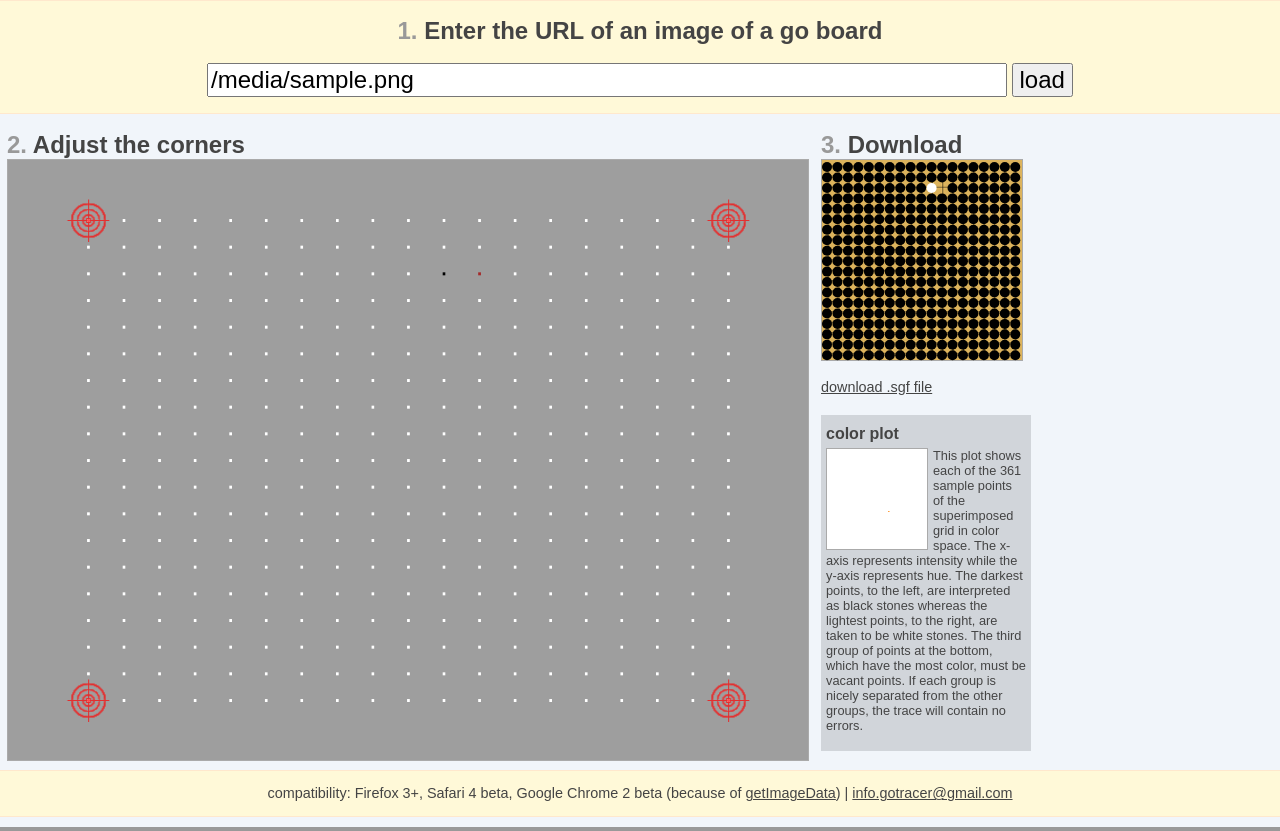
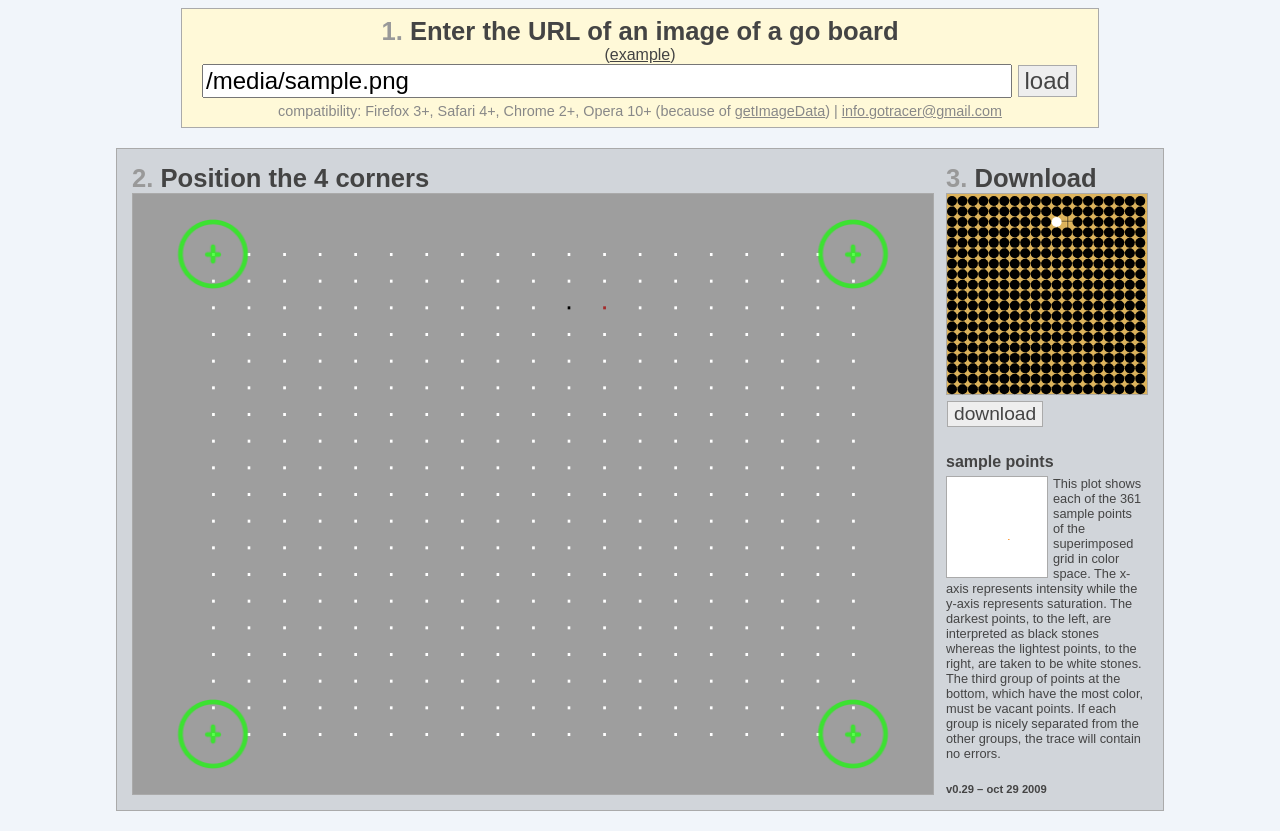
Before and after one commit to sjoerdvisscher/GoTracer, a Python web app: template templates/gotracer.html in a window 1280 px wide. Run offline with Jinja, Linux system fonts and the light colour scheme; the template is opened without the code that fills it: most values are stand-ins (such as "Sample title", 1, 10 or a date in 2020).

Commit message:
found a newer version on my HDD while cleaning up!

```diff
--- a/app.yaml
+++ b/app.yaml
@@ -1,5 +1,5 @@
 application: go-tracer
-version: 1
+version: test
 runtime: python
 api_version: 1
 
--- a/css/gotracer.css
+++ b/css/gotracer.css
@@ -15,10 +15,9 @@ h1
   margin: 0; padding: 0.2em;
 }
 
-
-
 .step
 {
+  font-size: 160%;
   color: #444444;
   margin:0;
 }
@@ -31,12 +30,66 @@ h1
 
 form
 {
-  z-index:1;
+  text-align:center;
+  width: 900px;
+  margin: auto;
   background: #FFF9D8;
   border-top: 1px solid #FFE8CD;
   border-bottom: 1px solid #FFE8CD;
-  padding: 1em; margin: 0;
-  margin-bottom:10px;
+  border: 1px solid #aaaaaa;
+  padding: 0.5em;
+  margin-bottom:20px;
+}
+
+.image-url
+{
+  font-size:150%;
+  width: 90%;
+}
+
+button
+{
+  font-size:150%;
+  background-color: #EEEEEE;
+  border: 1px solid #aaaaaa;
+  margin: 1px;
+  color: #444444;
+}
+
+button:hover
+{
+  cursor:hand;
+  background-color: #F4F4F4;
+  color: #505050;
+}
+
+button:active
+{
+  color: #FF2222;
+}
+
+.notes
+{
+  margin-top: 5px;
+  background: #FFF9D8;
+  color: #888888;
+  text-align:center;
+  font-size: 90%;
+}
+
+.notes a
+{
+  color: #888888;
+}
+
+#canvases
+{
+  margin:auto;
+  display: none;
+  background-color: #d1d5dA;
+  margin-bottom: 20px;
+  border: 1px solid #aaaaaa;
+  padding: 0.5em;
 }
 
 td
@@ -44,34 +97,9 @@ td
   vertical-align: top;
 }
 
-.image-url
-{
-  font-size:150%;
-  width: 800px;
-}
-
-.trace-button,
-.download-button
-{
-  font-size:150%;
-}
-
-#canvases
-{
-  margin-left: auto;
-  margin-right: auto;
-  display: none;
-}
-
 #image
 {
   border: 1px solid #aaaaaa;
-}
-
-.plotContainer
-{
-    background-color: #d1d5dA;
-      padding: 5px 5px 5px 5px;
 }
 
 .plotHeader
@@ -86,7 +114,7 @@ td
   border: 1px solid #aaaaaa;
   width: 100px;
   height: 100px;
-  float:left;
+  float: left;
   margin-right: 5px;
 }
 
@@ -104,11 +132,12 @@ td
   background-image: url('../images/blank_board.png');
   width: 200px;
   height: 200px;
+  margin-bottom: 5px;
 }
 #preview
 {
   position: absolute;
-  margin-top: -200px;
+  margin-top: -205px;
 }
 
 #preview:hover
@@ -121,21 +150,33 @@ a
   color: #444444;
 }
 
-a.download
+button.download
 {
-  font-size:90%;
+  font-size: 120%;
+}
+/*.download
+{
+  font-size:120%;
   color: #444444;
-  xfont-style:italic;
+  border: 1px solid #aaaaaa;
+  background-color: #EEEEEE;
+  margin: 1px;
+}
+.download:hover
+{
+  cursor: hand;
+  border: 2px solid red;
+  margin:0;
+}*/
+#match
+{
+  color: red;
+  font-size:70%;
+  font-weight:normal;
 }
 
-.footer
+.version
 {
-  z-index:1;
-  background: #FFF9D8;
-  color: #444444;
-  border-top: 1px solid #FFE8CD;
-  border-bottom: 1px solid #FFE8CD;
-  padding: 1em; margin: 0;
-  margin-bottom:10px;
-  font-size: 90%;
+  font-size:70%;
+  font-weight: bold;
 }
--- a/index.yaml
+++ b/index.yaml
@@ -1,4 +1,9 @@
 indexes:
+  - kind: Trace
+    properties:
+    - name: imageUrl
+    - name: match
+      direction: desc
 
 # AUTOGENERATED
 
--- a/js/gotracer.js
+++ b/js/gotracer.js
@@ -46,7 +46,6 @@ GoTracer.prototype.startScan = function()
   this.quickPartition(sets, 50);
   this.partition(sets, 3);
   this.assignSets(sets);
-
   this.drawCrosshairs();
 };
 GoTracer.prototype.drawImage = function()
@@ -202,6 +201,11 @@ GoTracer.prototype.assignSets = function(sets)
   this.whiteSet.drawDebug(this.debugCtx, "rgb(160,160,160)");
   this.boardSet.drawDebug(this.debugCtx, "rgb(255,160,64)");
 };
+GoTracer.prototype.getMatch = function()
+{
+  return 1/3 * ( this.blackSet.getSpread() + this.whiteSet.getSpread() + this.boardSet.getSpread() );
+}
+
 GoTracer.prototype.getSGF = function()
 {
   var blackCoords = this.blackSet.points.map(function(pt) { return pt.coord; })
@@ -331,6 +335,14 @@ PointSet.prototype.drawDebug = function(ctx, color)
   // ctx.fillStyle = "green";
   // ctx.fillRect(this.y/2 - 1, this.x/2 + 128 - 2, 2, 4);
 }
+PointSet.prototype.getSpread = function()
+{
+  var total = 0;
+  var thisSet = this;
+  this.points.map(function(p) { total += Math.abs(thisSet.x - p.x) + Math.abs(thisSet.y - p.y); } );
+  return 100 - total / this.points.length;
+}
+
 
 function drawPixel(ctx, rgb, x, y)
 {
--- a/templates/gotracer.html
+++ b/templates/gotracer.html
@@ -1,65 +1,98 @@
-<title>Go Tracer</title>
-<style>html, body {margin:0; padding:0; text-align: center;}</style>
+<head>
+<meta name="verify-v1" content="yqTeVksWGzG6l+qNxgcBcOVmbLOkFq9nkusEGBbaz/E=" />
+<title>Go Tracer &ndash; scan the image of a Go board and convert it to an .sgf file</title>
+<link rel="icon" type="image/png" href="/images/favicon.png"/>
 <link href="css/gotracer.css" rel="stylesheet" />
 <script src="js/gotracer.js"></script>
 <script src="js/preview.js"></script>
+</head>
+<body onload="goTracer.startScan(); preview.update(goTracer); displayMatch(Math.round(goTracer.getMatch()))">
+  <form>
+    <h2 class="step"><span class="number">1. </span>Enter the URL of an image of a go board</h2> (<a href="/?image=http%3A%2F%2Ffarm4.static.flickr.com%2F3148%2F2529170737_3e543331da_o.jpg#201,54,82,549,809,540,690,50">example</a>) <br/>
+    <input type="text" class="image-url" name="image" value="{{ image }}" title="enter the url of the image" />
+    <button type="submit" class="load">load</button>
 
-<body onload="goTracer.startScan(); preview.update(goTracer);">
-
-  <form>
-    <h2 class="step"><span class="number">1. </span>Enter the URL of an image of a go board</h2><br/>
-    <input type="text" class="image-url" name="image" value="{{ image }}" title="enter the url of the image" />
-    <button type="submit" class="trace-button" title="click to load the image">load</button>
+    <div class="notes">
+      compatibility: Firefox 3+, Safari 4+, Chrome 2+, Opera 10+ (because of <a href="http://www.whatwg.org/specs/web-apps/current-work/multipage/the-canvas-element.html#pixel-manipulation">getImageData</a>)
+      |
+      <a href="mailto:info.gotracer@gmail.com">info.gotracer@gmail.com</a>
+    </div>
   </form>
-
 
   <table id="canvases" cellpadding="5" class="canvases">
     <tr>
-      <td rowspan="2">
-        <h2 class="step"><span class="number">2. </span>Adjust the corners</h2>
-        <canvas id="image" width="900" height="600" title="click or drag to adjust the corners"></canvas>
+      <td rowspan="3">
+        <h2 class="step"><span class="number">2. </span>Position the 4 corners <span id="match"></span></h2>
+        <canvas id="image" width="900" height="600"></canvas>
       </td>
       <td>
         <h2 class="step"><span class="number">3. </span>Download</h2>
         <div id="preview-background"></div>
-        <canvas id="preview" title="download .sgf file" width="200" height="200" title="preview" onclick="location = 'game.sgf?'+goTracer.getSGF(); return false;"></canvas>
-        <br/>
-        <a class="download" href="#" onclick="location = 'game.sgf?'+goTracer.getSGF(); return false;">download .sgf file</a>
+        <canvas id="preview" width="200" height="200" onclick="downloadSGF(); return false;"></canvas>
+
+        <!-- <span class="download">&gt; </span><a class="download" href="#" onclick="downloadSGF(); return false;">download .sgf file</a>
+        -->
+        <button class="download" onclick="downloadSGF(); return false;">download</button>
       </td>
     </tr>
     <tr>
       <td>
+
         <div class="plotContainer">
-        <h3 class="plotHeader">color plot</h3>
+        <h3 class="plotHeader">sample points</h3>
           <p class="plotExplanation">
-            <canvas id="colorPlot" width="128" height="256" title="color plot"></canvas>
+            <canvas id="colorPlot" width="128" height="256"></canvas>
             This plot shows each of the 361 sample points of the superimposed grid in color space. The x-axis represents intensity while the y-axis
-            represents hue.
+            represents saturation.
             The darkest points, to the left, are interpreted as black stones whereas the lightest points, to the right, are taken to be  white stones.
             The third group of points at the bottom, which have the most color, must be vacant points.
             If each group is nicely separated from the other groups, the trace will contain no errors.
           </p>
-          </div>
+
+        </div>
       </td>
+    </tr>
     <tr>
+      <td style="vertical-align: bottom;">
+        <p class="version">v0.29 &ndash; oct 29 2009<p>
+      </td>
+    </tr>
   </table>
 
-  <div class="footer">
-     compatibility: Firefox 3+, Safari 4 beta, Google Chrome 2 beta (because of <a href="http://www.whatwg.org/specs/web-apps/current-work/multipage/the-canvas-element.html#pixel-manipulation">getImageData</a>)
-     |
-     <a href="mailto:info.gotracer@gmail.com">info.gotracer@gmail.com</a>
+<!--
+  <div class="instructions" style="margin: auto; width: 500px; background-color: #d1d5dA; padding:10px;">
+    <h2 class="step">instructions</h2>
+    <br/>
+    <h2 class="step"><span class="number">1. </span>Enter the URL of an image of a go board</h2>
+    <p>example: <img style="float: left;" src="http://senseis.xmp.net/images/goban-alignright.jpg"> </img> <a href="http://senseis.xmp.net/images/goban-alignright.jpg">http://senseis.xmp.net/images/goban-alignright.jpg<a/>
+      <div style="clear:both;"/>
+    </p>
+    <h2 class="step"><span class="number">2. </span>Position the 4 corners</h2>
+    <p>Drag the 4 crosshairs to match the 4 corners fo the Go board.</p>
+    <h2 class="step"><span class="number">3. </span>Download .sgf</h2>
+    <p>Click on the download link to download the .sgf file of the board position</p>
   </div>
+-->
+
+<!-- Google analytics -->
+<script type="text/javascript">
+var gaJsHost = (("https:" == document.location.protocol) ? "https://ssl." : "http://www.");
+document.write(unescape("%3Cscript src='" + gaJsHost + "google-analytics.com/ga.js' type='text/javascript'%3E%3C/script%3E"));
+</script>
+<script type="text/javascript">
+try {
+var pageTracker = _gat._getTracker("UA-8243880-1");
+pageTracker._trackPageview();
+} catch(err) {}</script>
+<!-- END Google Analytics -->
+
 </body>
 <script>
-// sorry Sjoerd... I'm just really lazy :-)
-function $(id) {
-    return document.getElementById(id);
-}
-
 var url = "{{ image }}";
 var canvas = document.getElementsByTagName('canvas')[0];
 var canvas2 = $("colorPlot");
 var preview = new Preview($("preview"));
+var timer = null;
 
 var img = new Image();
 img.onerror = function() {
@@ -67,25 +100,22 @@ img.onerror = function() {
 };
 
 img.onload = function() {
-  $("canvases").style.display = "block";
+  $("canvases").style.display = "table";
+  document.body.style.cursor = "default";
 }
 
 if (url)
+{
+  document.body.style.cursor = "wait";
   img.src = "/fetch?" + url;
+}
 
 var crosshair = new Image();
-crosshair.src = "images/crosshairs.gif";
+crosshair.src = "images/skitch2.png";
 
 var goTracer = new GoTracer(img, canvas, canvas2, crosshair);
 
-var coords = document.location.hash.substr(1).split(",");
-if (coords.length == 8)
-  goTracer.corners = [
-    new Point(1*coords[0], 1*coords[1]),
-    new Point(1*coords[2], 1*coords[3]),
-    new Point(1*coords[4], 1*coords[5]),
-    new Point(1*coords[6], 1*coords[7])
-  ]
+setCorners()
 
 canvas.addEventListener("mousedown", handleDown, false);
 canvas.addEventListener("mouseup", handleUp, false);
@@ -119,6 +149,7 @@ function handleDown(e)
   currentCorner = goTracer.getNearestCorner(p.x, p.y);
   handleMove(e);
 }
+
 function handleMove(e)
 {
   if (!currentCorner)
@@ -128,12 +159,57 @@ function handleMove(e)
   currentCorner.x = p.x;
   currentCorner.y = p.y;
 
+  window.clearTimeout(timer);
+  timer = window.setTimeout(update, 20);
+}
+
+function update()
+{
   goTracer.startScan();
   preview.update(goTracer);
   location = "#" + goTracer.corners;
+  displayMatch(Math.round(goTracer.getMatch()));
 }
+
 function handleUp(e)
 {
   currentCorner = null;
 }
+function downloadSGF()
+{
+  var corners = goTracer.corners.map( function(c) { return c.toString(); } ).toString();
+  location = "game.sgf?corners="+corners + "&match="+Math.round(goTracer.getMatch()) + "&image="+url + "&sgf="+encodeURIComponent(goTracer.getSGF());
+}
+
+// init the corners either to those supplied in the url hash or to those supplied by the server
+function setCorners()
+{
+  var coords = document.location.hash.substr(1).split(",");
+
+  if (coords.length != 8)
+    coords = "{{ corners }}".split(",");
+
+  if (coords.length == 8)
+  {
+    coords = coords.map( function(c) { return 1*c; })
+
+    goTracer.corners = [
+      new Point(coords[0], coords[1]),
+      new Point(coords[2], coords[3]),
+      new Point(coords[4], coords[5]),
+      new Point(coords[6], coords[7])
+    ];
+  }
+}
+function displayMatch(match)
+{
+  //$("match").innerHTML = "(match " + match + "%)";
+}
+
+function $(id)
+{
+    return document.getElementById(id);
+}
+
+
 </script>
```
Also changed, not shown: main.py (+36 -18 lines), makesgf.py (+15 -1 lines), models/trace.py (added, +7 -0 lines), CHANGELOG.txt (added), images/favicon.png (added), images/skitch.png (added), images/skitch2-highlight.png (added), images/skitch2.png (added), models/__init__.py (added).
